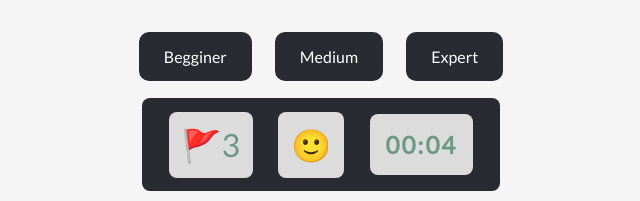
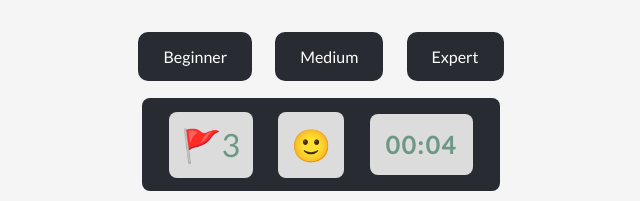
Before and after one commit to Idohalbany/Minesweaper, a plain HTML site: page index.html in a window 1280 px wide. Shown: the part 169-370 px from the top of the page, 319-959 px from the left. Drawn offline with Linux system fonts and the light colour scheme.

Commit message:
Add files via upload

```diff
--- a/index.html
+++ b/index.html
@@ -40,7 +40,7 @@
     </nav>
     <h1 class="header">M I N E S W E E P E R</h1>
     <div class="levels">
-      <button class="begginer" onclick="levelBtns(this)">Begginer</button>
+      <button class="begginer" onclick="levelBtns(this)">Beginner</button>
       <button class="medium" onclick="levelBtns(this)">Medium</button>
       <button class="expert" onclick="levelBtns(this)">Expert</button>
     </div>
```
